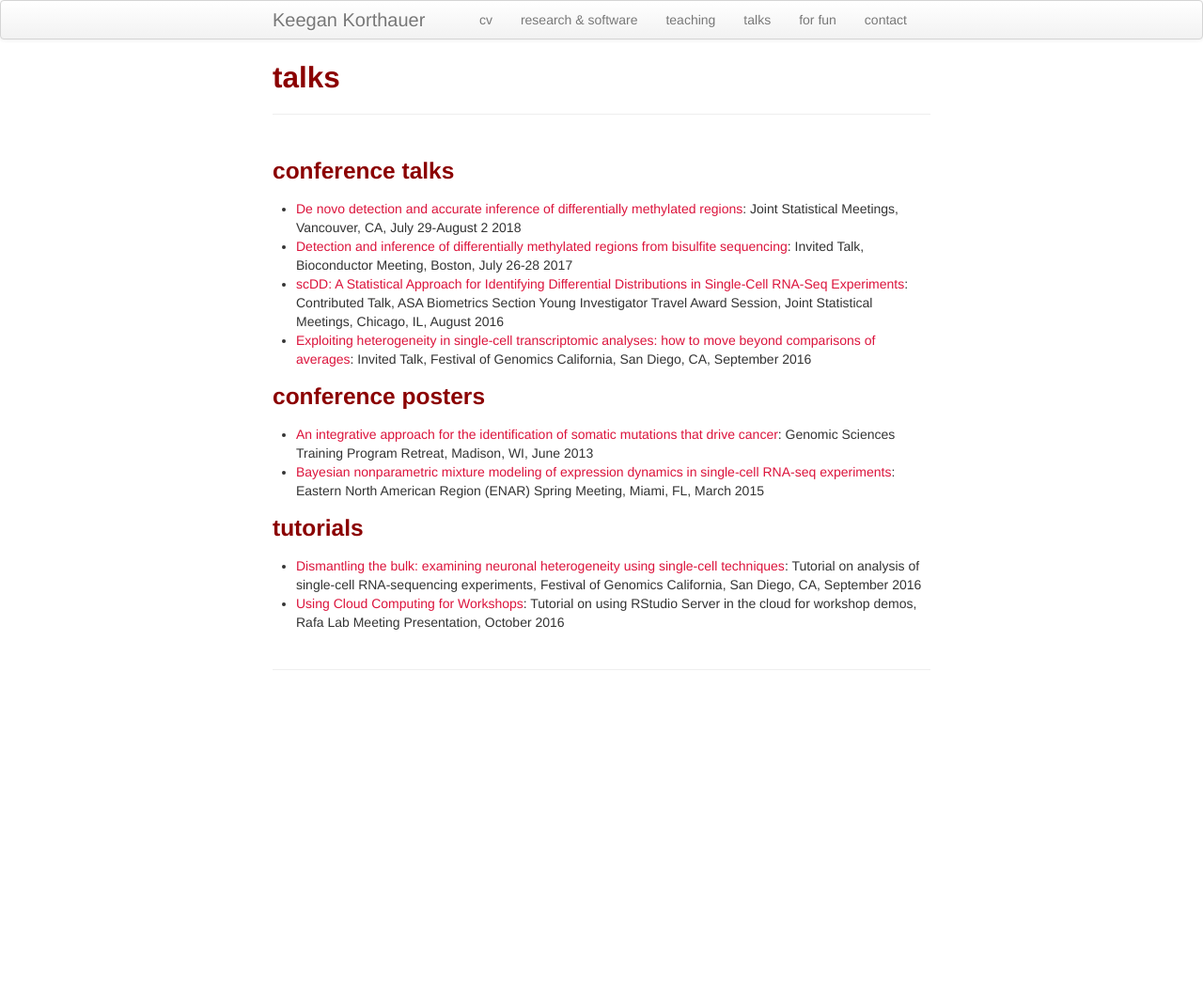
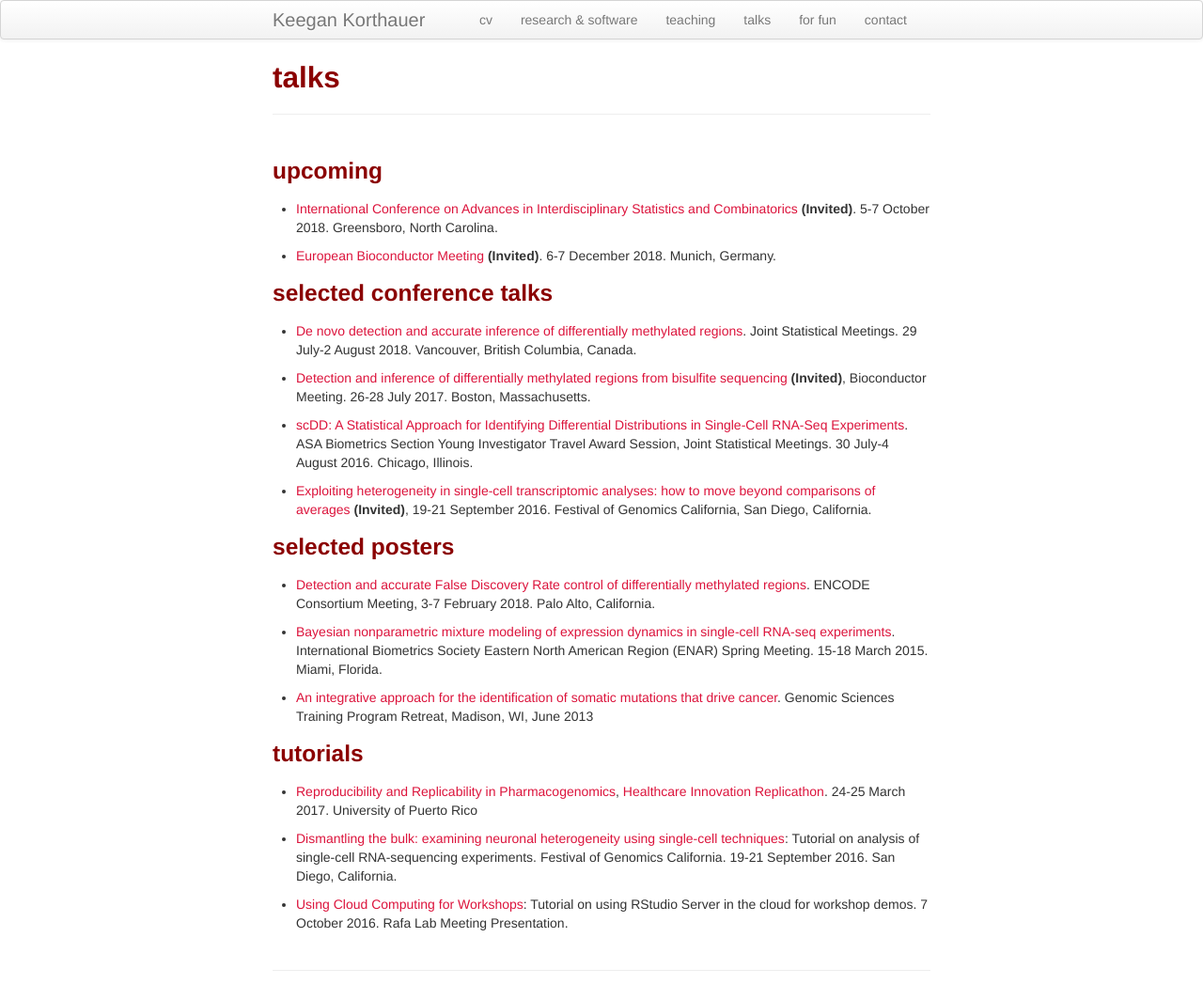
Before and after one commit to kdkorthauer/kdkorthauer.github.io, a Jekyll site: the page built from pages/talks.md, in a window 1280 px wide. Shown: the whole page at 94% size. Built offline with Jekyll 4.4.1, drawn with Linux system fonts in a browser that asks for light colours; before the commit the page ends 900 px from its top, so only the background shows below that.

Commit message:
Update talks/teaching; update cv

```diff
--- a/pages/talks.md
+++ b/pages/talks.md
@@ -13,19 +13,39 @@ title: talks
   gtag('config', 'UA-110175023-1');
 </script>
 
+### upcoming
 
-### conference talks
+- [International Conference on Advances in Interdisciplinary Statistics and Combinatorics](https://www.uncg.edu/mat/aisc/2018/index.html) **(Invited)**. 5-7 October 2018. Greensboro, North Carolina.
 
-- [De novo detection and accurate inference of differentially methylated regions](../talks/korthauer_jsm_2018_static.pdf): Joint Statistical Meetings, Vancouver, CA, July 29-August 2 2018
-- [Detection and inference of differentially methylated regions from bisulfite sequencing](http://bcb.dfci.harvard.edu/~keegan/talks/bioc_dmrseq_07282017.pdf): Invited Talk, Bioconductor Meeting, Boston, July 26-28 2017
-- [scDD: A Statistical Approach for Identifying Differential Distributions in Single-Cell RNA-Seq Experiments](http://bcb.dfci.harvard.edu/~keegan/talks/JSM_2016_Korthauer_Session_418.pdf): Contributed Talk, ASA Biometrics Section Young Investigator Travel Award Session, Joint Statistical Meetings, Chicago, IL, August 2016
-- [Exploiting heterogeneity in single-cell transcriptomic analyses: how to move beyond comparisons of averages](http://bcb.dfci.harvard.edu/~keegan/talks/FoG_2016_SingleCell_Korthauer.pdf>): Invited Talk, Festival of Genomics California, San Diego, CA, September 2016
+- [European Bioconductor Meeting](https://github.com/lgatto/EuroBioc2018) **(Invited)**. 6-7 December 2018. Munich, Germany.
 
 
-### conference posters
-- [An integrative approach for the identification of somatic mutations that drive cancer](http://bcb.dfci.harvard.edu/~keegan/talks/2013_GSTP_KeeganKorthauer.pdf): Genomic Sciences Training Program Retreat, Madison, WI, June 2013
-- [Bayesian nonparametric mixture modeling of expression dynamics in single-cell RNA-seq experiments](http://bcb.dfci.harvard.edu/~keegan/talks/ENAR_2015_KeeganKorthauer.pdf): Eastern North American Region (ENAR) Spring Meeting, Miami, FL, March 2015
+### selected conference talks
+
+- [De novo detection and accurate inference of differentially methylated regions](../talks/korthauer_jsm_2018_static.pdf). Joint Statistical Meetings. 29 July-2 August 2018. Vancouver, British Columbia, Canada.
+
+- [Detection and inference of differentially methylated regions from bisulfite sequencing](http://bcb.dfci.harvard.edu/~keegan/talks/bioc_dmrseq_07282017.pdf) **(Invited)**, Bioconductor Meeting. 26-28 July 2017. Boston, Massachusetts.
+
+- [scDD: A Statistical Approach for Identifying Differential Distributions in Single-Cell RNA-Seq Experiments](http://bcb.dfci.harvard.edu/~keegan/talks/JSM_2016_Korthauer_Session_418.pdf). ASA Biometrics Section Young Investigator Travel Award Session, Joint Statistical Meetings. 30 July-4 August 2016. Chicago, Illinois.
+
+- [Exploiting heterogeneity in single-cell transcriptomic analyses: how to move beyond comparisons of averages](http://bcb.dfci.harvard.edu/~keegan/talks/FoG_2016_SingleCell_Korthauer.pdf>) **(Invited)**, 19-21 September 2016. Festival of Genomics California, San Diego, California.
+
+
+
+### selected posters
+
+- [Detection and accurate False Discovery Rate control of differentially methylated regions](../talks/ENCODE_2018_KeeganKorthauer.pdf). ENCODE Consortium Meeting, 3-7 February 2018. Palo Alto, California.
+
+- [Bayesian nonparametric mixture modeling of expression dynamics in single-cell RNA-seq experiments](http://bcb.dfci.harvard.edu/~keegan/talks/ENAR_2015_KeeganKorthauer.pdf). International Biometrics Society Eastern North American Region (ENAR) Spring Meeting. 15-18 March 2015. Miami, Florida.
+
+- [An integrative approach for the identification of somatic mutations that drive cancer](http://bcb.dfci.harvard.edu/~keegan/talks/2013_GSTP_KeeganKorthauer.pdf). Genomic Sciences Training Program Retreat, Madison, WI, June 2013
+
+
 
 ### tutorials
-- [Dismantling the bulk: examining neuronal heterogeneity using single-cell techniques](https://kdkorthauer.github.io/FestivalWorkshopVignettes/): Tutorial on analysis of single-cell RNA-sequencing experiments, Festival of Genomics California, San Diego, CA, September 2016
-- [Using Cloud Computing for Workshops](http://bcb.dfci.harvard.edu/~keegan/talks/LabMtg_10072016_DigitalOceanRStudio.pdf): Tutorial on using RStudio Server in the cloud for workshop demos, Rafa Lab Meeting Presentation, October 2016
+
+- [Reproducibility and Replicability in Pharmacogenomics](https://github.com/kdkorthauer/PR2017replicaton), [Healthcare Innovation Replicathon](https://idi-bd2k.hpcf.upr.edu/2017/03/29/healthcare-innovation-replicathon-2017-and-data-carpentry-instructor-training/). 24-25 March 2017. University of Puerto Rico
+
+- [Dismantling the bulk: examining neuronal heterogeneity using single-cell techniques](https://kdkorthauer.github.io/FestivalWorkshopVignettes/): Tutorial on analysis of single-cell RNA-sequencing experiments. Festival of Genomics California. 19-21 September 2016. San Diego, California.
+
+- [Using Cloud Computing for Workshops](http://bcb.dfci.harvard.edu/~keegan/talks/LabMtg_10072016_DigitalOceanRStudio.pdf): Tutorial on using RStudio Server in the cloud for workshop demos. 7 October 2016. Rafa Lab Meeting Presentation.
```
Also changed, not shown: pages/teaching.md (+14 -7 lines), 2 other files.
